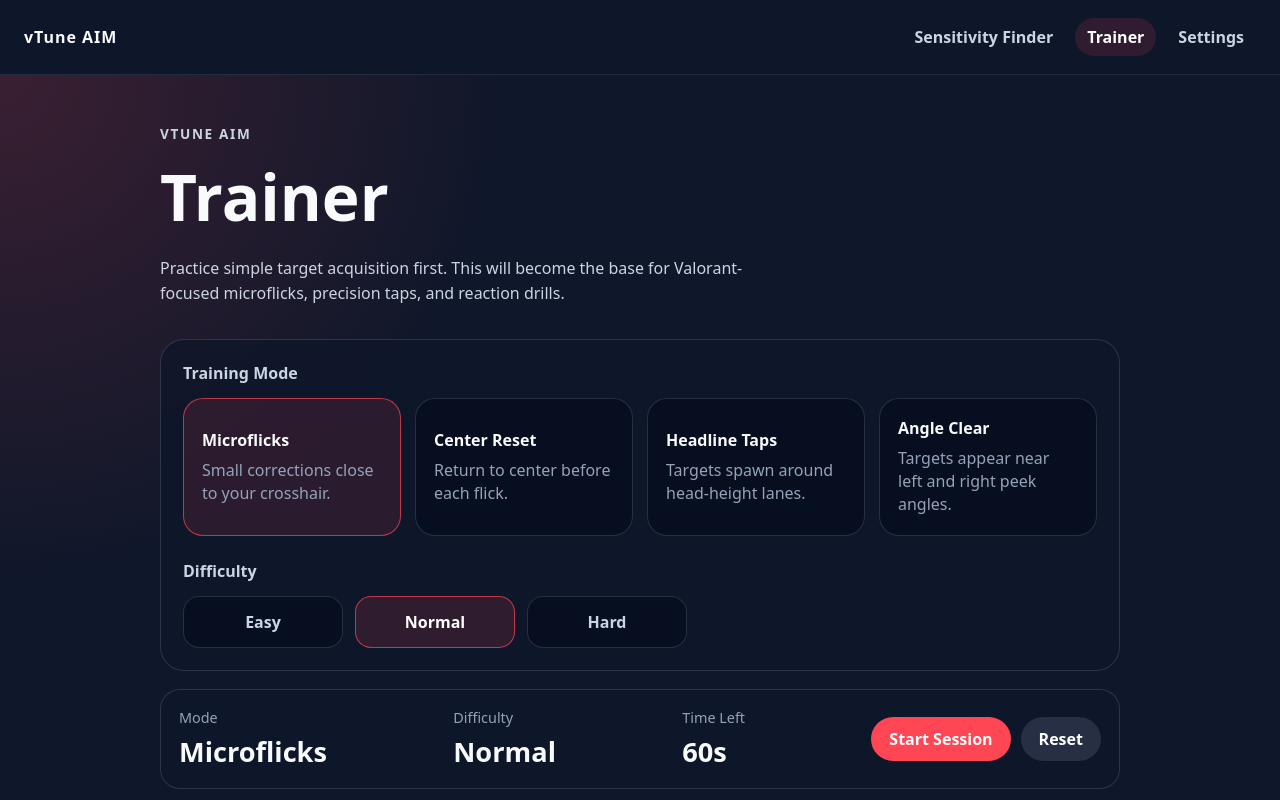
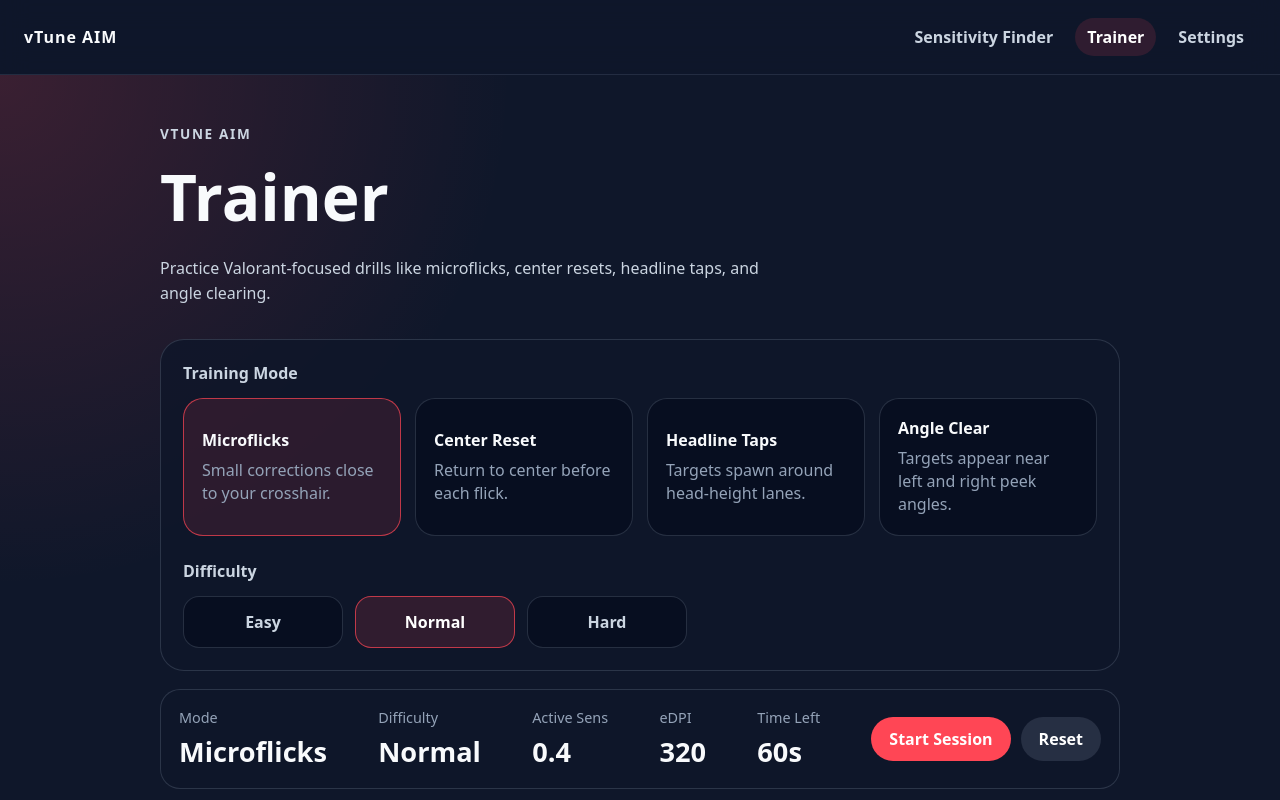
Before and after one commit to kaquya/valorant-aim-trainer, a React (Vite) app: page /trainer in a window 1280 px wide. Shown: the top 800 px of the page. Built offline with nearby package versions, Linux system fonts and the light colour scheme.

Commit message:
feat(sensitivity): connect active sensitivity to trainer

```diff
--- a/src/components/AimTestCanvas.tsx
+++ b/src/components/AimTestCanvas.tsx
@@ -27,12 +27,23 @@
   hard: 13,
 };
 
-function AimTestCanvas() {
+type AimTestCanvasProps = {
+  activeSensitivity?: number;
+  activeEdpi?: number;
+};
+
+function AimTestCanvas({ activeSensitivity, activeEdpi }: AimTestCanvasProps) {
   const canvasRef = useRef<HTMLCanvasElement | null>(null);
 
   const settingsRef = useRef(loadSettings());
   const settings = settingsRef.current;
   const sessionDuration = settings.trainingDuration;
+
+  const displayedSensitivity =
+    activeSensitivity ?? settings.valorantSensitivity;
+
+  const displayedEdpi =
+    activeEdpi ?? Math.round(settings.dpi * settings.valorantSensitivity);
 
   const [selectedMode, setSelectedMode] =
     useState<TrainerModeId>("microflicks");
@@ -413,6 +424,16 @@
         </div>
 
         <div>
+          <span>Active Sens</span>
+          <strong>{displayedSensitivity}</strong>
+        </div>
+
+        <div>
+          <span>eDPI</span>
+          <strong>{displayedEdpi}</strong>
+        </div>
+
+        <div>
           <span>Time Left</span>
           <strong>{timeLeft}s</strong>
         </div>
--- a/src/pages/TrainerPage.tsx
+++ b/src/pages/TrainerPage.tsx
@@ -1,6 +1,9 @@
 import AimTestCanvas from "../components/AimTestCanvas";
+import { loadSettings } from "../features/settings/settingsStorage";
 
 function TrainerPage() {
+  const settings = loadSettings();
+
   return (
     <main className="settings-page">
       <div className="settings-container">
@@ -8,13 +11,15 @@
           <p className="settings-eyebrow">vTune AIM</p>
           <h1>Trainer</h1>
           <p>
-            Practice simple target acquisition first. This will become the base
-            for Valorant-focused microflicks, precision taps, and reaction
-            drills.
+            Practice Valorant-focused drills like microflicks, center resets,
+            headline taps, and angle clearing.
           </p>
         </header>
 
-        <AimTestCanvas />
+        <AimTestCanvas
+          activeSensitivity={settings.valorantSensitivity}
+          activeEdpi={Math.round(settings.dpi * settings.valorantSensitivity)}
+        />
       </div>
     </main>
   );
```
